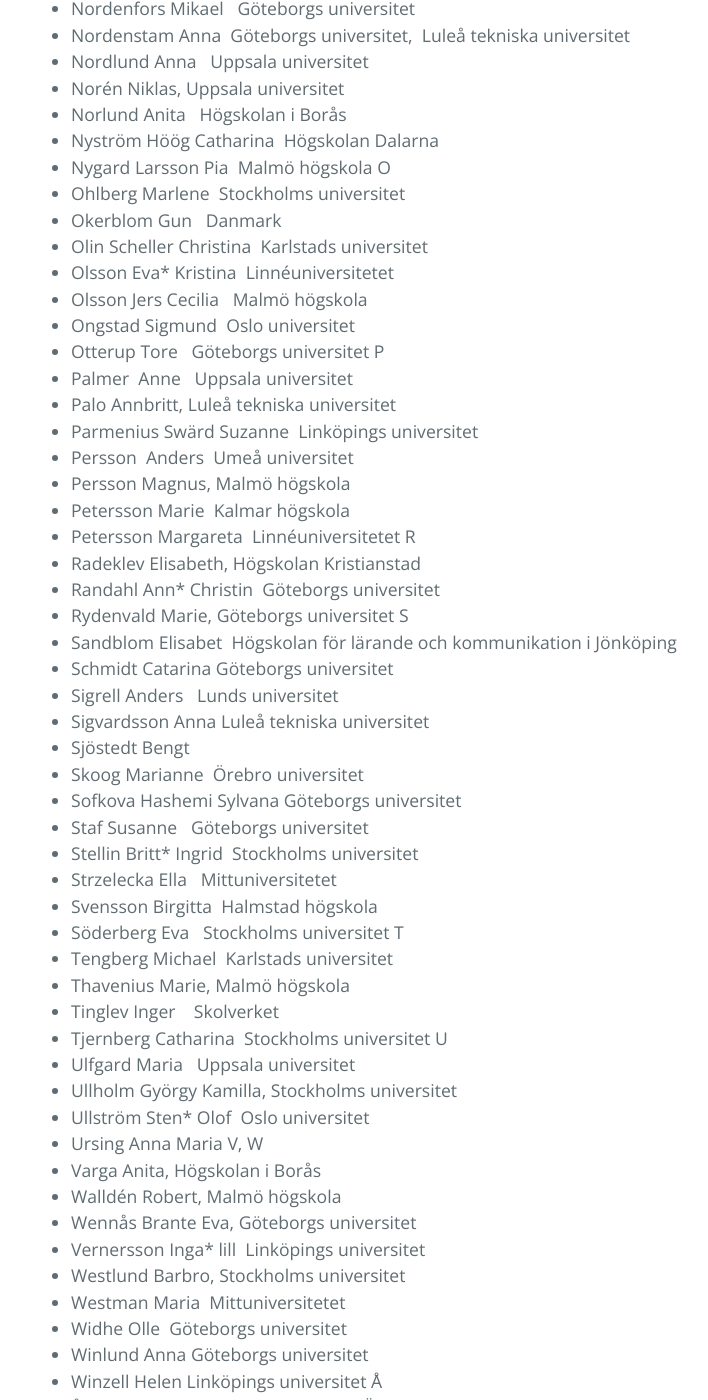
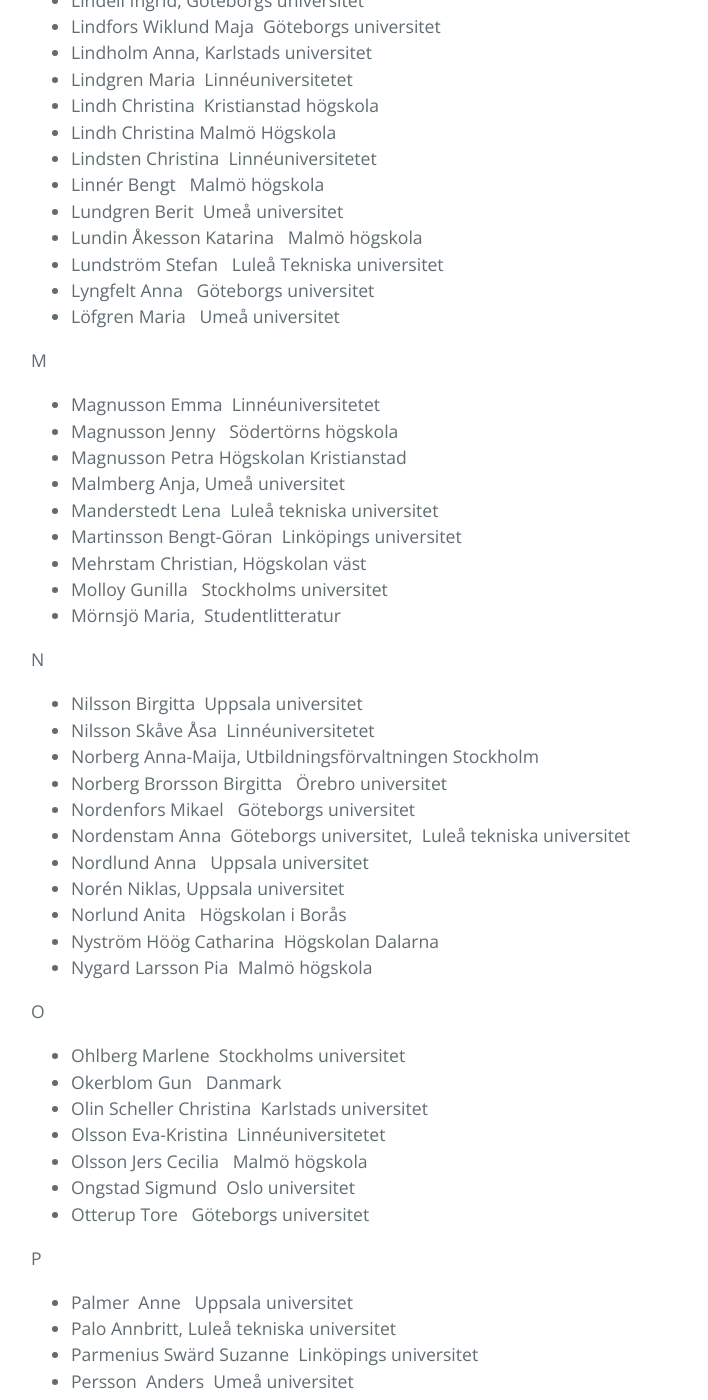
Before and after one commit to smdihemsida/smdihemsida.github.io, a Jekyll site: the page built from forskare.md, in a window 1280 px wide and 1400 px high, scrolled down 3331 px. Shown: the whole window, without its empty margins (193-901 px from the left). Built offline with Jekyll 4.4.1, drawn with Linux system fonts in a browser that asks for light colours; our own code applies the rules of GitHub Pages for plain Markdown files; some of the changed text lies outside the part shown.

Commit message:
Fixade forskarna

```diff
--- a/forskare.md
+++ b/forskare.md
@@ -13,6 +13,8 @@ A
 *  Ask Sofia   Linnéuniversitetet
 *  Asklund Helen, Mittuniversitetet
 *  Asplund Carlsson Maj, Göteborgs universitet, Högskolan Väst
+
+
 B
 *  Bengtsdotter Katz Victoria  Göteborgs universitet
 *  Bergenmar Jenny   Göteborgs universitet
@@ -29,26 +31,34 @@ B
 * Brudin Borg Camilla Göteborgs universitet
 * Brännström Maria  Malmö högskola
 * Byrman Gunilla   Linnéuniversitetet
+
+
 C
 * Carlsson Ylva   Stockholms universitet
 * Colliander Gunilla  Stockholms universitet
 * Chrystal Judith   Stockholms universitet
+
+
 D
 * Dahl, Christoffer  Högskolan Kristianstad
 * Danelius Lisbeth  Stockholms universitet
 * Danielsson Kristina   Stockholms universitet
 * Dryselius Victoria
 * Dworsky Agneta   Linnéuniversitetet
+
+
 E
 * Ebefors Fredrik, Högskolan för lärande och kommunikation
 * Economou Catarina, Malmö högskola
-* Edlund Ann* Catrin  Umeå universitet
+* Edlund Ann-Catrin  Umeå universitet
 * Ehriander Helene  Linnéuniversitetet
 * Einarsson Jan   Linnéuniversitetet
 * Ekenvall Monica  Stockholms universitet
 * Ekvall Ulla    Stockholms universitet
 * Elmfeldt Johan  Malmö högskola
 * Ewald Annette   Högskolan i Kristianstad
+
+
 F
 * Fatheddine Djamila, Karlstads universitet, Göteborgs universitet
 * Flyman Mattsson Anna   Högskolan i Kristianstad
@@ -56,10 +66,14 @@ F
 * Folkeryd Jenny  Uppsala universitet
 * Fristedt Desirée, Linnéuniversitetet
 * Fritzell Olle   Stockholms universitet
+
+
 G
 * Garme Birgitta   Skolverket
 * Gannå Lisa   Stockholms universitet
 * af Geijerstam Åsa  Uppsala universitet
+
+
 H
 * Hagberg Persson Barbro
 * Hallesson Yvonne, Uppsala universitet
@@ -74,14 +88,20 @@ H
 * Hultin Eva   Högskolan Dalarna
 * Hägerfelth Gun, Malmö högskola
 * Hägnesten Toura   Utbildningsförvaltningen, Stockholm
+
+
 I
 * Ingemansson Mary   Högskolan i Kristianstad
+
+
 J
 * Jacquet Eva, Stockholms universitet
 * Johansson Annelie  Linnéuniversitetet
 * Johansson Annelie Karlstads universitet
 * Jonsson Karin   Malmö högskola
 * Johansson Maritha Linköpings universitet
+
+
 K
 * Knutas Edmund  Högskolan Dalarna
 * Kouns Maria   Malmö högskola
@@ -89,6 +109,8 @@ K
 * Kullberg Birgitta   Göteborgs universitet
 * Kåreland Lena   Uppsala universitet
 * Källström Lisa    Malmö högskola
+
+
 L
 * Larsson Nils, Stockholms universitet
 * Liberg Caroline   Uppsala universitet
@@ -107,20 +129,24 @@ L
 * Lundström Stefan   Luleå Tekniska universitet
 * Lyngfelt Anna   Göteborgs universitet
 * Löfgren Maria   Umeå universitet
+
+
 M
 * Magnusson Emma  Linnéuniversitetet
 * Magnusson Jenny   Södertörns högskola
 * Magnusson Petra Högskolan Kristianstad
 * Malmberg Anja, Umeå universitet
 * Manderstedt Lena  Luleå tekniska universitet
-* Martinsson Bengt* Göran  Linköpings universitet
+* Martinsson Bengt-Göran  Linköpings universitet
 * Mehrstam Christian, Högskolan väst
 * Molloy Gunilla   Stockholms universitet
 * Mörnsjö Maria,  Studentlitteratur
+
+
 N
 * Nilsson Birgitta  Uppsala universitet
 * Nilsson Skåve Åsa  Linnéuniversitetet
-* Norberg Anna* Maija, Utbildningsförvaltningen Stockholm
+* Norberg Anna-Maija, Utbildningsförvaltningen Stockholm
 * Norberg Brorsson Birgitta   Örebro universitet
 * Nordenfors Mikael   Göteborgs universitet
 * Nordenstam Anna  Göteborgs universitet,  Luleå tekniska universitet
@@ -129,14 +155,18 @@ N
 * Norlund Anita   Högskolan i Borås
 * Nyström Höög Catharina  Högskolan Dalarna
 * Nygard Larsson Pia  Malmö högskola
+
+
 O
 * Ohlberg Marlene  Stockholms universitet
 * Okerblom Gun   Danmark
 * Olin Scheller Christina  Karlstads universitet
-* Olsson Eva* Kristina  Linnéuniversitetet
+* Olsson Eva-Kristina  Linnéuniversitetet
 * Olsson Jers Cecilia   Malmö högskola
 * Ongstad Sigmund  Oslo universitet
 * Otterup Tore   Göteborgs universitet
+
+
 P
 * Palmer  Anne   Uppsala universitet
 * Palo Annbritt, Luleå tekniska universitet
@@ -145,10 +175,14 @@ P
 * Persson Magnus, Malmö högskola
 * Petersson Marie  Kalmar högskola
 * Petersson Margareta  Linnéuniversitetet
+
+
 R
 * Radeklev Elisabeth, Högskolan Kristianstad
-* Randahl Ann* Christin  Göteborgs universitet
+* Randahl Ann-Christin  Göteborgs universitet
 * Rydenvald Marie, Göteborgs universitet
+
+
 S
 * Sandblom Elisabet  Högskolan för lärande och kommunikation i Jönköping
 * Schmidt Catarina Göteborgs universitet
@@ -158,32 +192,42 @@ S
 * Skoog Marianne  Örebro universitet
 * Sofkova Hashemi Sylvana Göteborgs universitet
 * Staf Susanne   Göteborgs universitet
-* Stellin Britt* Ingrid  Stockholms universitet
+* Stellin Britt-Ingrid  Stockholms universitet
 * Strzelecka Ella   Mittuniversitetet
 * Svensson Birgitta  Halmstad högskola
 * Söderberg Eva   Stockholms universitet
+
+
 T
 * Tengberg Michael  Karlstads universitet
 * Thavenius Marie, Malmö högskola
 * Tinglev Inger    Skolverket
 * Tjernberg Catharina  Stockholms universitet
+
+
 U
 * Ulfgard Maria   Uppsala universitet
 * Ullholm György Kamilla, Stockholms universitet
-* Ullström Sten* Olof  Oslo universitet
+* Ullström Sten-Olof  Oslo universitet
 * Ursing Anna Maria
+
+
 V, W
 * Varga Anita, Högskolan i Borås
 * Walldén Robert, Malmö högskola
 * Wennås Brante Eva, Göteborgs universitet
-* Vernersson Inga* lill  Linköpings universitet
+* Vernersson Inga-lill  Linköpings universitet
 * Westlund Barbro, Stockholms universitet
 * Westman Maria  Mittuniversitetet
 * Widhe Olle  Göteborgs universitet
 * Winlund Anna Göteborgs universitet
 * Winzell Helen Linköpings universitet
+
+
 Å
 * Årheim Annette  Linnéuniversitetet
+
+
 Ö
 * Öhman Anders  Umeå universitet
 * Öhman Anne   Göteborgs universitet
```
